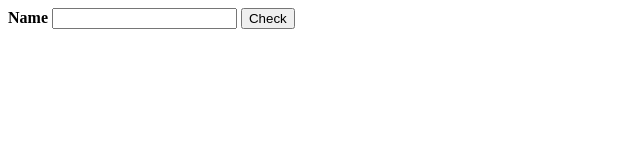
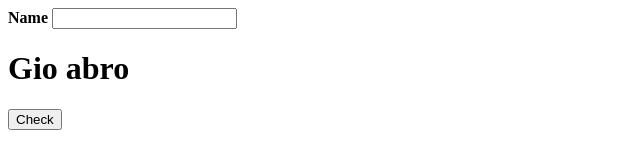
Before and after one commit to zakiraliabro/Project-13, a plain HTML site: page index.html in a window 1280 px wide. Shown: the whole page, without its empty margins (0-640 px from the left). Drawn offline with Linux system fonts and the light colour scheme.

Commit message:
Update index.html
ghjkl

```diff
--- a/index.html
+++ b/index.html
@@ -10,6 +10,7 @@
     <label for="user-value"><b>Name</b>
         <input id="user-value" type="text">
     </label>
+    <h1> Gio abro </h1>
     <button onclick="Result()">Check</button>
     <h4></h4>
 </body>
```
